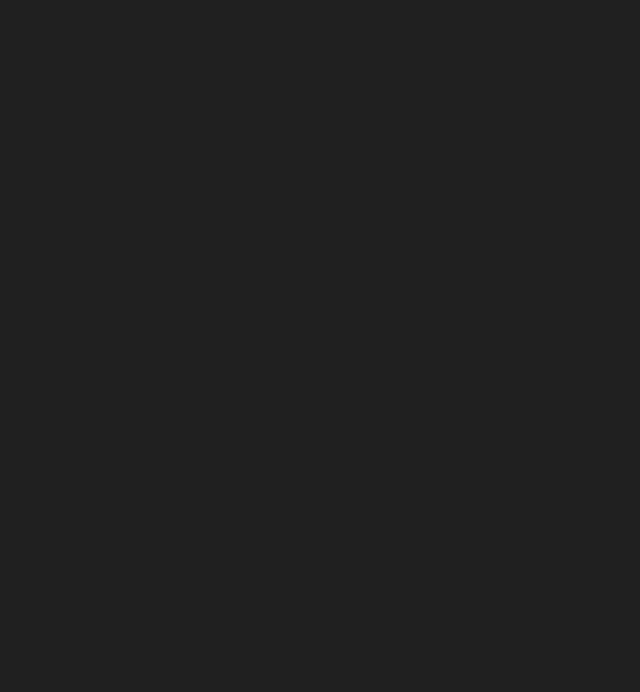
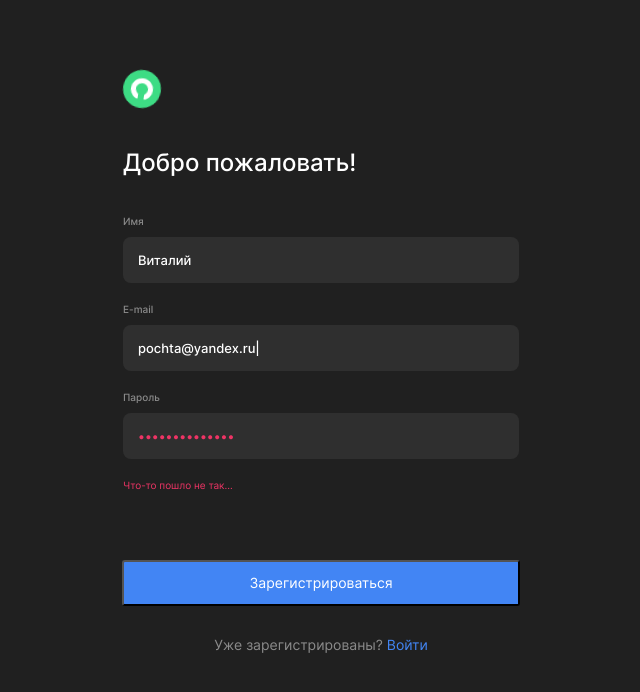
Before and after one commit to Dmitryzhur/movies-explorer-frontend, a React (Create React App) app: page /signup in a window 1280 px wide. Shown: the top 692 px of the page, without its empty margins (319-959 px from the left). Built offline with nearby package versions, Linux system fonts and the light colour scheme.

Commit message:
feat: add page Login, Register; fix: layout Header

```diff
--- a/src/components/Header/Header.css
+++ b/src/components/Header/Header.css
@@ -2,6 +2,8 @@
   display: flex;
   align-items: center;
   justify-content: space-between;
+	width: 100%;
+	box-sizing: border-box;
   color: white;
 	min-height: 74px;
 	padding: 0 70px;
@@ -10,22 +12,3 @@
 	background-color: #202020;
 	z-index: 1;
 }
-.logo {
-  height: 38px;
-  width: 38px;;
-}
-
-@media (prefers-reduced-motion: no-preference) {
-  .logo {
-    animation: App-logo-spin infinite 20s linear;
-  }
-}
-
-@keyframes App-logo-spin {
-  from {
-    transform: rotate(0deg);
-  }
-  to {
-    transform: rotate(360deg);
-  }
-}
--- a/src/components/Header/Header.js
+++ b/src/components/Header/Header.js
@@ -1,12 +1,12 @@
 import './Header.css';
-import logo from '../../images/logo.svg';
+import Logo from '../Logo/Logo';
 import Navigation from '../Navigation/Navigation';
 
 function Header({ loggedIn }) {
 	return (
 		<header className="header">
-        <img src={logo} className="logo" alt="logo" />
-				<Navigation loggedIn={loggedIn}/>
+        <Logo />
+				<Navigation loggedIn={loggedIn} />
       </header>
 	)
 }
--- a/src/components/Login/Login.css
+++ b/src/components/Login/Login.css
@@ -0,0 +1,127 @@
+.login {
+	max-width: 396px;
+	width: 100%;
+}
+
+.login__container {
+	padding: 70px 0;
+	display: flex;
+	flex-direction: column;
+	align-items: center;
+	justify-content: center;
+}
+
+.login__logo {
+	align-self: flex-start;
+}
+
+.login__greeting {
+	align-self: flex-start;
+	padding: 40px 0;
+}
+
+.login__title {
+	color: #fff;
+	font-size: 24px;
+	font-weight: 500;
+	line-height: 1;
+	padding: 0;
+	margin: 0;
+	cursor: default;
+}
+
+.login__form {
+	display: flex;
+	flex-direction: column;
+}
+
+.login__box {
+	width: 396px;
+	padding: 0;
+	margin: 0;
+	display: flex;
+	flex-direction: column;
+	align-items: flex-start;
+	box-sizing: border-box;
+}
+
+.login__label {
+	padding: 0;
+	margin: 0 0 10px 0;
+	color: #8B8B8B;
+	font-size: 10px;
+	font-weight: 500;
+	line-height: 12px;
+}
+
+.login__input {
+	box-sizing: border-box;
+	padding: 15px;
+	margin: 0 0 20px 0;
+	color: #fff;
+	background: #2F2F2F;
+	border-radius: 8px;
+	font-size: 13px;
+	font-weight: 500;
+	line-height: 1;
+	border: none;
+	cursor: default;
+	width: 100%;
+}
+
+.login__input-password {
+	color: #EE3465;
+	margin: 0 0 10px 0;
+}
+
+.login__input:focus {
+	outline: none;
+}
+
+.login__input-error {
+	margin: 0;
+	padding: 0;
+	font-size: 10px;
+	font-weight: 400;
+	line-height: 12px;
+	color: #EE3465;
+}
+
+.login__buttons {
+	padding: 179px 0 0 0;
+	margin: 0;
+	display: flex;
+	flex-direction: column;
+	align-items: center;
+	justify-content: center;
+	row-gap: 16px;
+}
+
+.login__button {
+	color: #fff;
+	font-size: 14px;
+	font-weight: 400;
+	line-height: 1;
+	background: #4285F4;
+	border-radius: 3px;
+	margin: 0;
+	padding: 14px 176px;
+	cursor: pointer;
+
+}
+
+.login__suggest-text {
+	color: #8B8B8B;
+	font-size: 14px;
+	font-weight: 400;
+	line-height: 17px;
+}
+
+.login__suggest-button {
+	color: #4285F4;
+	background: none;
+	border: none;
+	margin: 0;
+	padding: 0;
+	cursor: pointer;
+}
--- a/src/components/Login/Login.js
+++ b/src/components/Login/Login.js
@@ -1,11 +1,37 @@
-import Header from '../Header/Header';
+import './Login.css';
+import Logo from '../Logo/Logo';
 
 function Login() {
-	const loggedIn = false;
+
 
 	return (
 		<section className="login">
-				<Header loggedIn={loggedIn}/>
+			<div className='login__container'>
+				<div className='login__logo'>
+					<Logo />
+				</div>
+				<div className='login__greeting'>
+					<h2 className='login__title'>Рады видеть!</h2>
+				</div>
+				<form className='login__form'>
+					<div className='login__box'>
+						<label className='login__label'>E-mail</label>
+						<input className='login__input' type='email' id='email' name='email' placeholder='email' value='pochta@yandex.ru|' />
+						<span className="login__input-error input-name-error login__error"></span>
+					</div>
+					<div className='login__box'>
+						<label className='login__label'>Пароль</label>
+						<input className='login__input login__input-password' type='password' id='password' name='password' placeholder='' value='' />
+						<span className="login__input-error input-name-error login__error"></span>
+					</div>
+				</form>
+				<div className='login__buttons'>
+					<button className='login__button' type='submit'>Войти</button>
+					<p className='login__suggest-text'>Ещё не зарегистрированы?&nbsp;
+						<button className='login__suggest-button' type='submit'>Регистрация</button>
+					</p>
+				</div>
+			</div>
 		</section>
 	)
 }
--- /dev/null
+++ b/src/components/Logo/Logo.css
@@ -0,0 +1,14 @@
+@media (prefers-reduced-motion: no-preference) {
+  .logo {
+    animation: App-logo-spin infinite 20s linear;
+  }
+}
+
+@keyframes App-logo-spin {
+  from {
+    transform: rotate(0deg);
+  }
+  to {
+    transform: rotate(360deg);
+  }
+}
--- /dev/null
+++ b/src/components/Logo/Logo.js
@@ -0,0 +1,12 @@
+import logo from '../../images/logo.svg';
+import './Logo.css';
+
+function Logo() {
+	return (
+		<>
+			<img src={logo} className="logo" alt="logo" />
+		</>
+	)
+}
+
+export default Logo;
--- a/src/components/Navigation/Navigation.css
+++ b/src/components/Navigation/Navigation.css
@@ -1,19 +1,15 @@
 .navigation {
-	width: 100%;
 	display: flex;
-	flex-direction: row;
 	align-items: center;
-	position: relative;
-	justify-content: space-between;
+	justify-content: center;
 }
 
 .nav-movies {
-	padding: 0 0 0 44px;
 	margin: 0;
+	position: absolute;
+	left: 152px;
 	display: flex;
-	flex-direction: row;
 	column-gap: 16px;
-
 }
 
 .nav__link {
@@ -35,11 +31,6 @@
 	opacity: .6;
 }
 
-.nav__link_signup {
-	padding: 0 30px 0 0;
-	margin: 0;
-}
-
 .nav__link_signin {
 	background-color: #3DDC84;
 	border-radius: 3px;
@@ -52,18 +43,11 @@
 	margin: 0;
 }
 
-.nav__link_saved-movies {
-	padding: 0;
-	margin: 0;
-}
-
 .nav__link_profile {
 	display: flex;
 	flex-direction: row;
 	align-items: center;
 	column-gap: 17px;
-	padding: 0;
-	margin: 0;
 }
 
 .nav__link_profile-avatar {
--- a/src/components/Navigation/Navigation.js
+++ b/src/components/Navigation/Navigation.js
@@ -21,7 +21,6 @@
 					<p className="nav__link_profile-text">Аккаунт</p>
 					<div className="nav__link_profile-avatar"></div>
 				</Link>
-
 			</nav>
 		)
 	}
--- a/src/components/Register/Register.css
+++ b/src/components/Register/Register.css
@@ -0,0 +1,126 @@
+.register {
+	max-width: 396px;
+	width: 100%;
+}
+
+.register__container {
+	padding: 70px 0;
+	display: flex;
+	flex-direction: column;
+	align-items: center;
+	justify-content: center;
+}
+
+.register__logo {
+	align-self: flex-start;
+}
+
+.register__greeting {
+	align-self: flex-start;
+	padding: 40px 0;
+}
+
+.register__title {
+	color: #fff;
+	font-size: 24px;
+	font-weight: 500;
+	line-height: 1;
+	padding: 0;
+	margin: 0;
+	cursor: default;
+}
+
+.register__form {
+	display: flex;
+	flex-direction: column;
+}
+
+.register__box {
+	width: 396px;
+	padding: 0;
+	margin: 0;
+	display: flex;
+	flex-direction: column;
+	align-items: flex-start;
+	box-sizing: border-box;
+}
+
+.register__label {
+	padding: 0;
+	margin: 0 0 10px 0;
+	color: #8B8B8B;
+	font-size: 10px;
+	font-weight: 500;
+	line-height: 12px;
+}
+
+.register__input {
+	box-sizing: border-box;
+	padding: 15px;
+	margin: 0 0 20px 0;
+	color: #fff;
+	background: #2F2F2F;
+	border-radius: 8px;
+	font-size: 13px;
+	font-weight: 500;
+	line-height: 1;
+	border: none;
+	cursor: default;
+	width: 100%;
+}
+
+.register__input-password {
+	color: #EE3465
+}
+
+.register__input:focus {
+	outline: none;
+}
+
+.register__input-error {
+	margin: 0;
+	padding: 0;
+	font-size: 10px;
+	font-weight: 400;
+	line-height: 12px;
+	color: #EE3465;
+}
+
+.register__buttons {
+	padding: 69px 0 0 0;
+	margin: 0;
+	display: flex;
+	flex-direction: column;
+	align-items: center;
+	justify-content: center;
+	row-gap: 16px;
+}
+
+.register__button {
+	color: #fff;
+	font-size: 14px;
+	font-weight: 400;
+	line-height: 1;
+	background: #4285F4;
+	border-radius: 3px;
+	margin: 0;
+	padding: 14px 125px;
+	cursor: pointer;
+
+}
+
+.register__suggest-text {
+	color: #8B8B8B;
+	font-size: 14px;
+	font-weight: 400;
+	line-height: 17px;
+}
+
+.register__suggest-button {
+	color: #4285F4;
+	background: none;
+	border: none;
+	margin: 0;
+	padding: 0;
+	cursor: pointer;
+}
--- a/src/components/Register/Register.js
+++ b/src/components/Register/Register.js
@@ -1,6 +1,42 @@
+import './Register.css';
+import Logo from '../Logo/Logo';
+
 function Register() {
-	const loggedIn = false;
-
+	return (
+		<section className="register">
+		<div className='register__container'>
+			<div className='register__logo'>
+				<Logo />
+			</div>
+			<div className='register__greeting'>
+				<h2 className='register__title'>Добро пожаловать!</h2>
+			</div>
+			<form className='register__form'>
+				<div className='register__box'>
+					<label className='register__label'>Имя</label>
+					<input className='register__input' type='text' id='name' name='name' placeholder='Имя' value='Виталий' />
+					<span className="register__input-error input-name-error register__error"></span>
+				</div>
+				<div className='register__box'>
+					<label className='register__label'>E-mail</label>
+					<input className='register__input' type='email' id='email' name='email' placeholder='email' value='pochta@yandex.ru|' />
+					<span className="register__input-error input-name-error register__error"></span>
+				</div>
+				<div className='register__box'>
+					<label className='register__label'>Пароль</label>
+					<input className='register__input register__input-password' type='password' id='password' name='password' placeholder='password' value='••••••••••••••' />
+					<span className="register__input-error input-name-error register__error">Что-то пошло не так...</span>
+				</div>
+			</form>
+			<div className='register__buttons'>
+				<button className='register__button' type='submit'>Зарегистрироваться</button>
+				<p className='register__suggest-text'>Уже зарегистрированы?&nbsp;
+					<button className='register__suggest-button' type='submit'>Войти</button>
+				</p>
+			</div>
+		</div>
+	</section>
+	)
 }
 
 export default Register;
```
